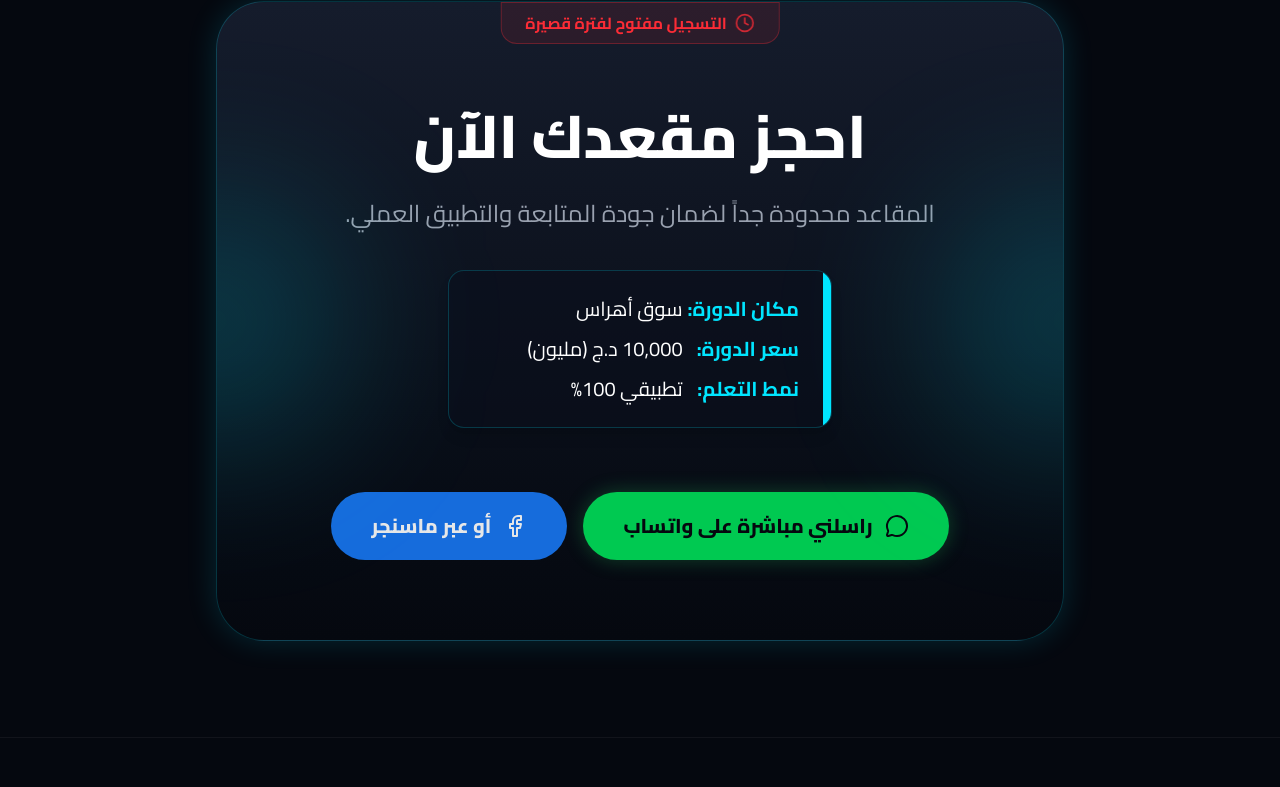
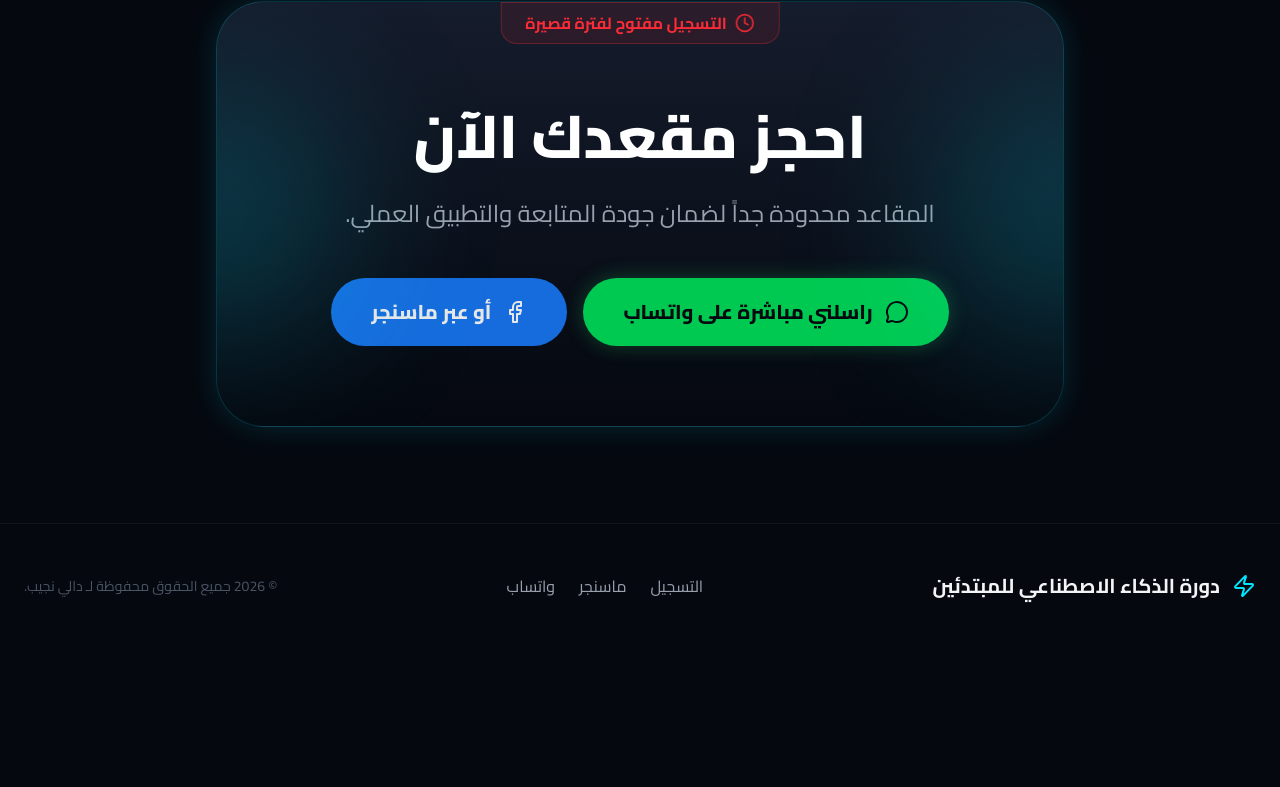
Before and after one commit to dalinadjib169-lang/Education-ai-, a React (Vite) app: page / in a window 1280 px wide. Shown: the part 3535-4322 px from the top of the page. After the commit the page ends 4183 px from the top, so only its background shows below. Built offline with nearby package versions, Linux system fonts and the light colour scheme.

Commit message:
refactor(ui): remove redundant course details card
Clean up the registration section by removing the static course information card to streamline the call-to-action area.

```diff
--- a/src/App.tsx
+++ b/src/App.tsx
@@ -409,15 +409,6 @@ export default function App() {
                 المقاعد محدودة جداً لضمان جودة المتابعة والتطبيق العملي.
               </p>
 
-              <div className="flex justify-center pt-2 pb-4">
-                <div className="bg-brand-dark/50 border border-brand-cyan/20 rounded-2xl p-6 text-right w-full max-w-sm shadow-lg space-y-3 relative overflow-hidden">
-                  <div className="absolute top-0 right-0 w-2 h-full bg-brand-cyan"></div>
-                  <p className="text-lg md:text-xl text-white pr-2"><span className="text-brand-cyan font-bold inline-block w-28">مكان الدورة:</span> سوق أهراس</p>
-                  <p className="text-lg md:text-xl text-white pr-2"><span className="text-brand-cyan font-bold inline-block w-28">سعر الدورة:</span> 10,000 د.ج (مليون)</p>
-                  <p className="text-lg md:text-xl text-white pr-2"><span className="text-brand-cyan font-bold inline-block w-28">نمط التعلم:</span> تطبيقي 100%</p>
-                </div>
-              </div>
-
               <div className="flex flex-col sm:flex-row items-center justify-center gap-4 pt-4">
                 <a href="https://wa.me/213673831994?text=مرحباً%20أستاذ%20دالي،%20أنا%20مهتم%20بالتسجيل%20في%20دورة%20الذكاء%20الاصطناعي." target="_blank" rel="noopener noreferrer" className="w-full sm:w-auto inline-flex items-center justify-center gap-3 bg-green-500 hover:bg-green-400 text-brand-darker font-extrabold py-5 px-10 rounded-full text-xl shadow-[0_0_20px_rgba(34,197,94,0.3)] hover:shadow-[0_0_30px_rgba(34,197,94,0.5)] transition-all transform hover:scale-105">
                   <MessageCircle className="w-6 h-6 shrink-0" />
```
